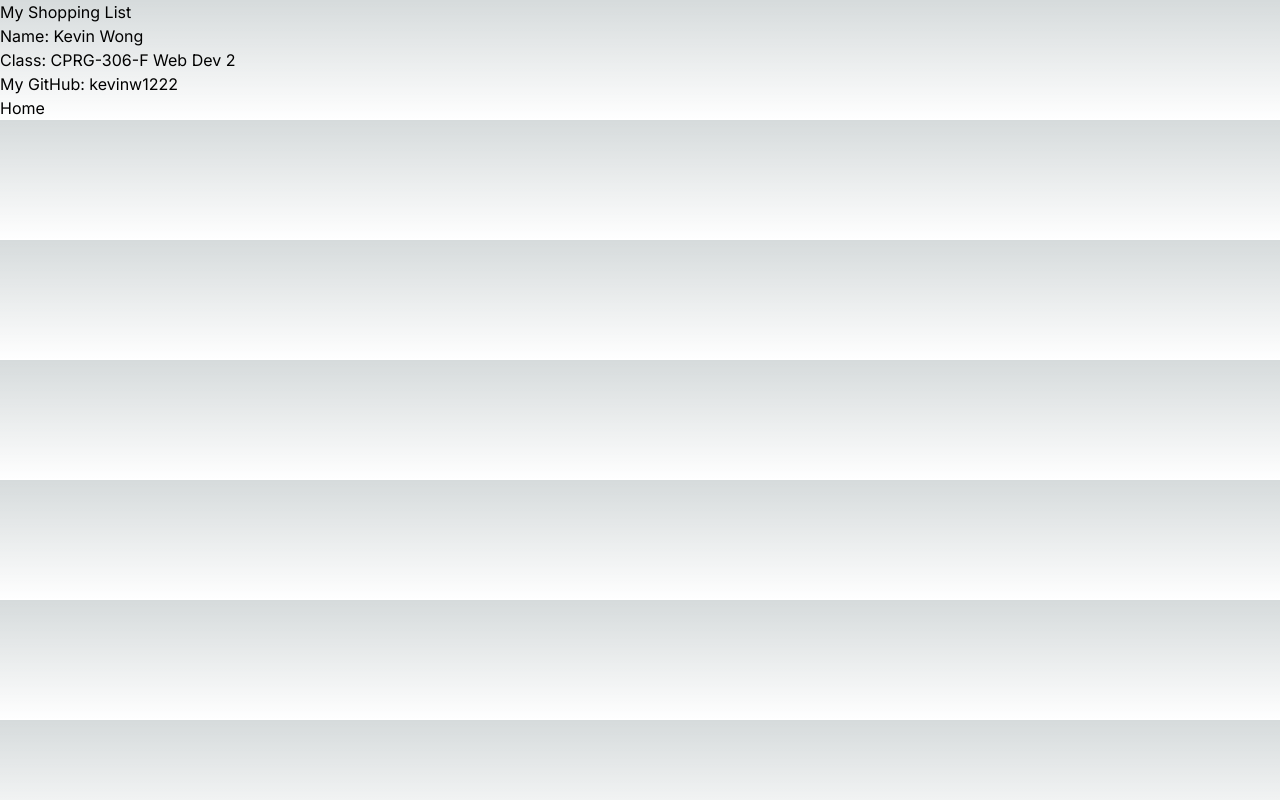
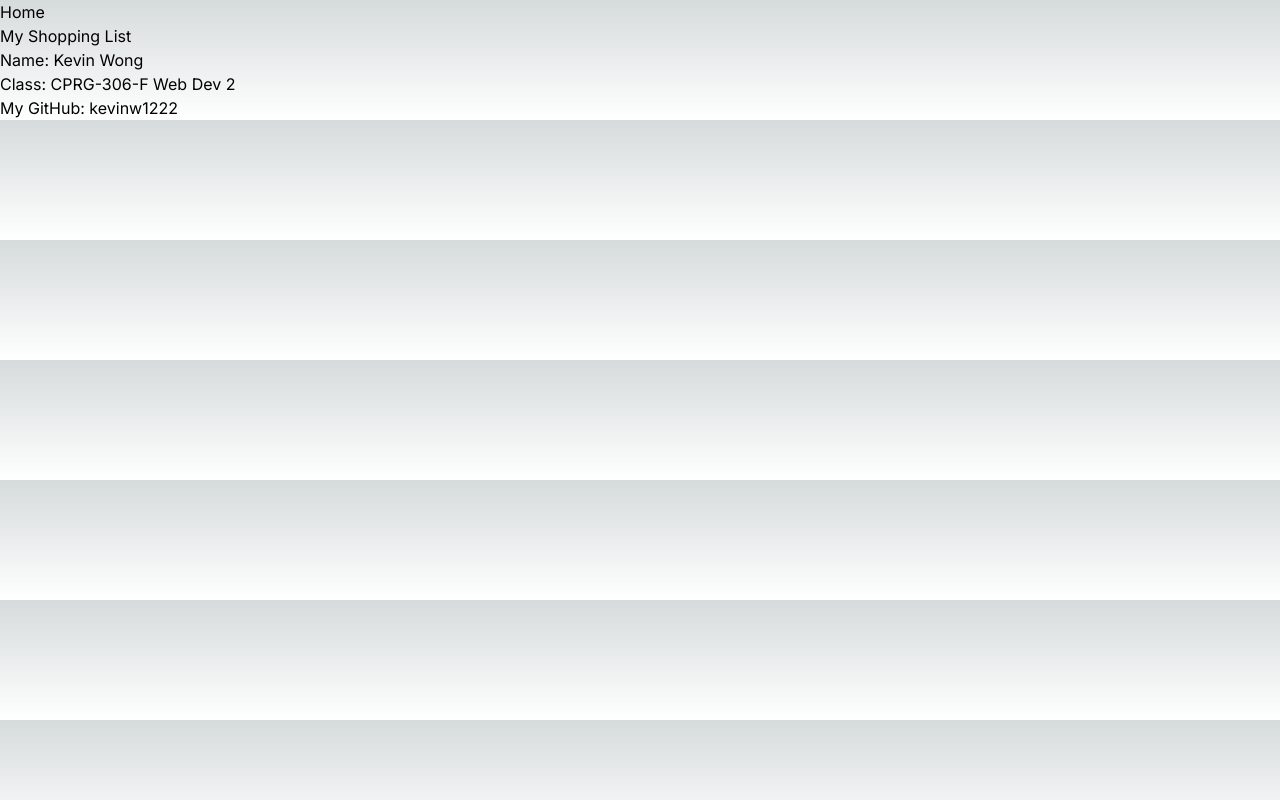
Before and after one commit to kevinw1222/cprg306-assignments, a Next.js app: page /week2 in a window 1280 px wide. Built offline with nearby package versions, Linux system fonts and the light colour scheme.

Commit message:
Update page.js

```diff
--- a/app/week2/page.js
+++ b/app/week2/page.js
@@ -4,9 +4,9 @@ import Link from "next/link";
 export default function MyPage() {
   return (
     <main>
+      <Link href="/">Home</Link>
       <h2>My Shopping List</h2>
       <StudentInfo />
-      <Link href="/">Home</Link>
     </main>
   );
 }
```
